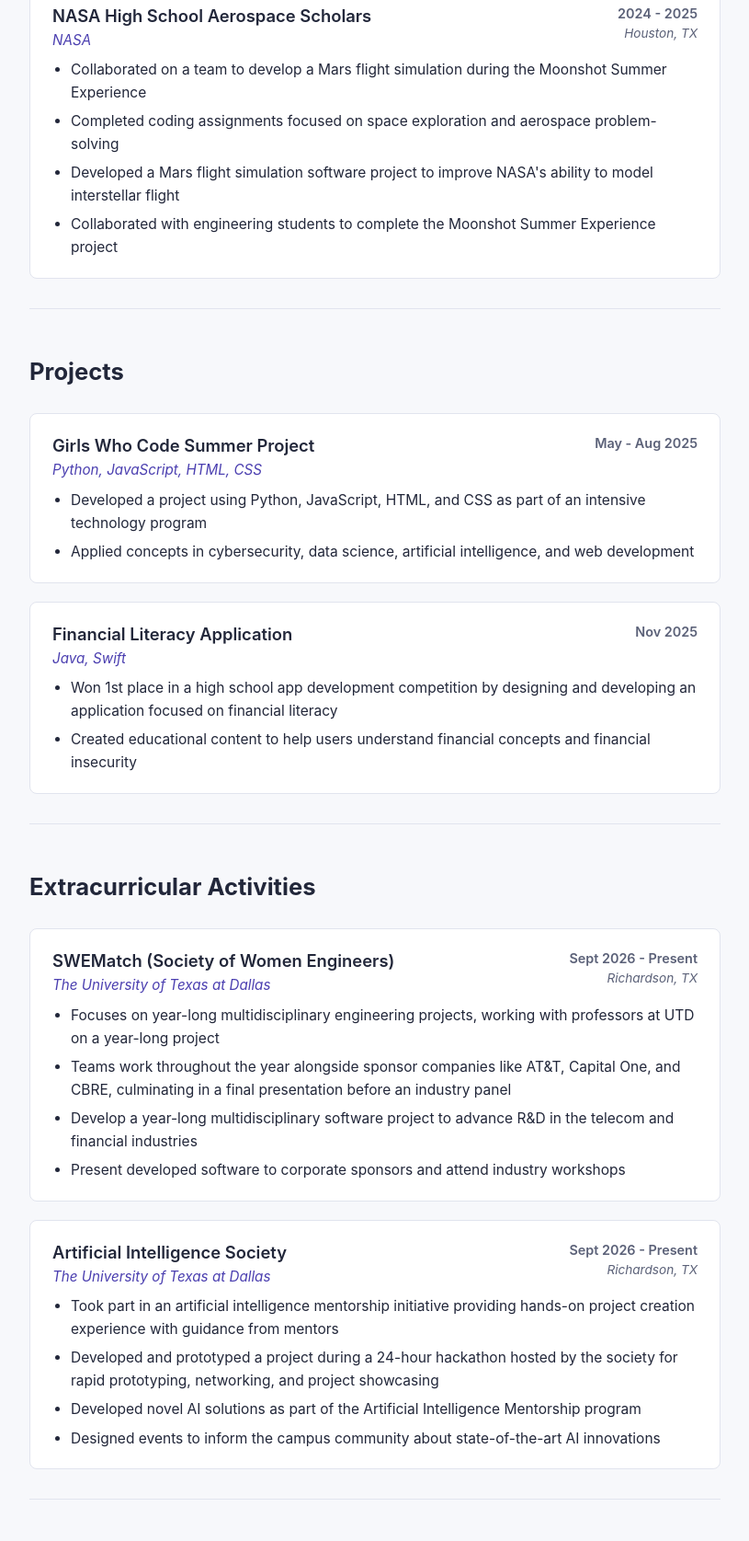
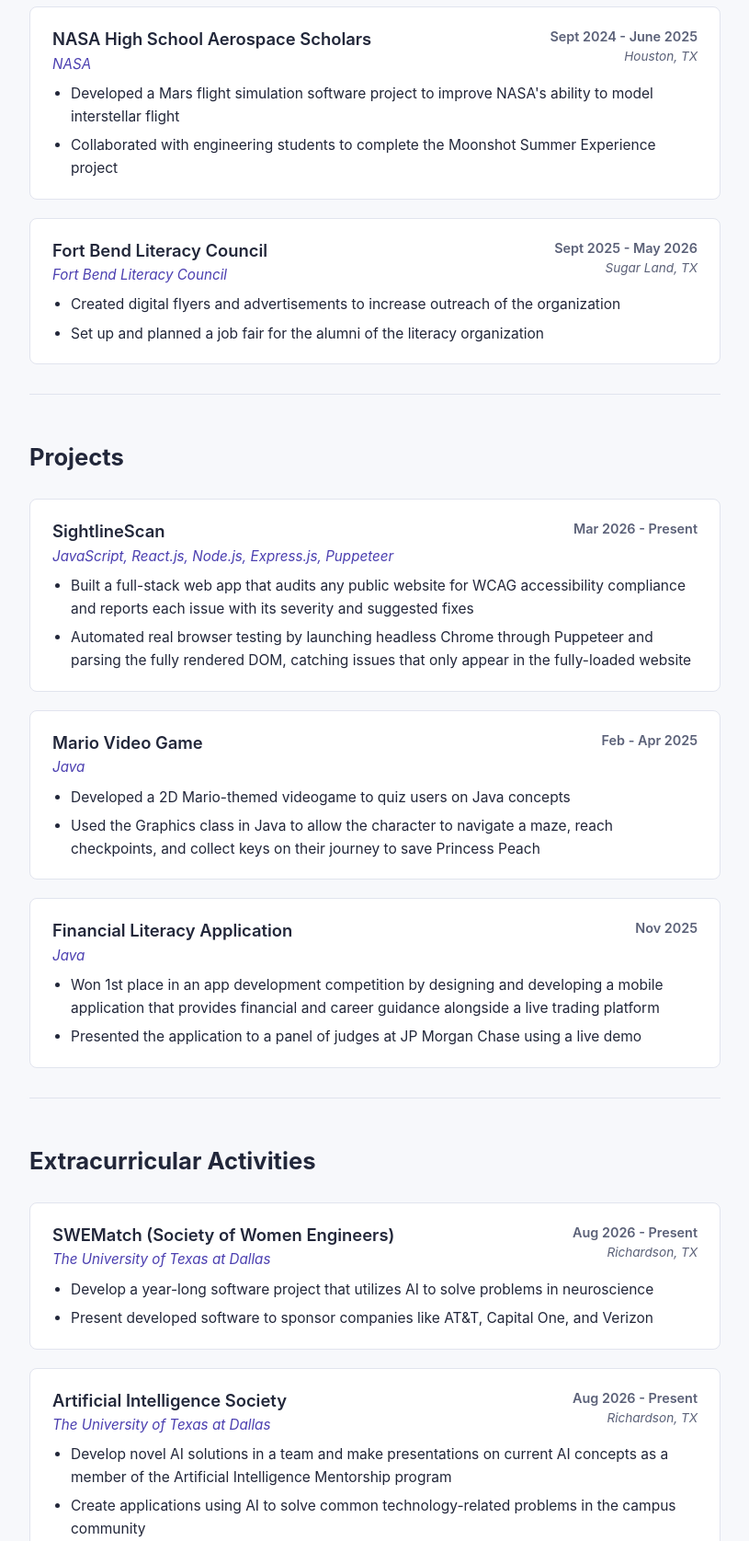
Before and after one commit to meenakshisanthanam/meenakshisanthanam.github.io, a plain HTML site: page index.html in a window 1280 px wide. Shown: the part 1125-2800 px from the top of the page at 92% size, without its empty margins (232-1047 px from the left). Drawn offline with Linux system fonts and the light colour scheme.

Commit message:
Update resume content: new projects, experience, and activities
Co-Authored-By: Claude Sonnet 5 <noreply@anthropic.com>

```diff
--- a/index.html
+++ b/index.html
@@ -19,13 +19,15 @@
             <div class="bio-content">
                 <p>I'm a Computer Science major at UT Dallas. I got into coding through NASA's High School
                     Aerospace Scholars program, where I helped build a Mars flight simulation, and I've been hooked
-                    on building things ever since. Last summer I worked on a project through Girls Who Code that
-                    touched on cybersecurity, data science, and web dev, and this past fall I built a financial
-                    literacy app with a friend that ended up winning our school's app dev competition.</p>
+                    on building things ever since. Lately I've been working on SightlineScan, a web app that scans
+                    public websites for accessibility issues, and before that I built a Mario-themed game to quiz
+                    people on Java and a financial literacy app that won 1st place at a competition judged at JP
+                    Morgan Chase.</p>
                 <p>Right now I'm part of SWEMatch through the Society of Women Engineers, where we're working on a
-                    year-long software project with industry sponsors like AT&amp;T and Capital One. I'm also in the
-                    Artificial Intelligence Society, prototyping AI projects and helping put together events for
-                    other students on campus.</p>
+                    year-long software project with industry sponsors like AT&amp;T, Capital One, and Verizon. I'm
+                    also in the Artificial Intelligence Society, building AI projects and putting together events
+                    for other students on campus. Outside of school I volunteer with the Fort Bend Literacy
+                    Council, helping with outreach and their alumni job fair.</p>
                 <div class="social-links">
                     <a href="https://github.com/meenakshisanthanam" target="_blank">GitHub</a>
                     <a href="mailto:meenakshi.k.santhanam@gmail.com">Email</a>
@@ -80,18 +82,32 @@
                         <p class="entry-subtitle">NASA</p>
                     </div>
                     <div class="entry-meta">
-                        <span class="entry-date">2024 - 2025</span>
+                        <span class="entry-date">Sept 2024 - June 2025</span>
                         <span class="entry-location">Houston, TX</span>
                     </div>
                 </div>
                 <ul>
-                    <li>Collaborated on a team to develop a Mars flight simulation during the Moonshot Summer
-                        Experience</li>
-                    <li>Completed coding assignments focused on space exploration and aerospace problem-solving</li>
                     <li>Developed a Mars flight simulation software project to improve NASA's ability to model
                         interstellar flight</li>
                     <li>Collaborated with engineering students to complete the Moonshot Summer Experience project
                     </li>
+                </ul>
+            </div>
+
+            <div class="entry">
+                <div class="entry-header">
+                    <div>
+                        <h3>Fort Bend Literacy Council</h3>
+                        <p class="entry-subtitle">Fort Bend Literacy Council</p>
+                    </div>
+                    <div class="entry-meta">
+                        <span class="entry-date">Sept 2025 - May 2026</span>
+                        <span class="entry-location">Sugar Land, TX</span>
+                    </div>
+                </div>
+                <ul>
+                    <li>Created digital flyers and advertisements to increase outreach of the organization</li>
+                    <li>Set up and planned a job fair for the alumni of the literacy organization</li>
                 </ul>
             </div>
         </section>
@@ -103,18 +119,35 @@
             <div class="entry">
                 <div class="entry-header">
                     <div>
-                        <h3>Girls Who Code Summer Project</h3>
-                        <p class="entry-subtitle">Python, JavaScript, HTML, CSS</p>
+                        <h3>SightlineScan</h3>
+                        <p class="entry-subtitle">JavaScript, React.js, Node.js, Express.js, Puppeteer</p>
                     </div>
                     <div class="entry-meta">
-                        <span class="entry-date">May - Aug 2025</span>
+                        <span class="entry-date">Mar 2026 - Present</span>
                     </div>
                 </div>
                 <ul>
-                    <li>Developed a project using Python, JavaScript, HTML, and CSS as part of an intensive
-                        technology program</li>
-                    <li>Applied concepts in cybersecurity, data science, artificial intelligence, and web
-                        development</li>
+                    <li>Built a full-stack web app that audits any public website for WCAG accessibility compliance
+                        and reports each issue with its severity and suggested fixes</li>
+                    <li>Automated real browser testing by launching headless Chrome through Puppeteer and parsing
+                        the fully rendered DOM, catching issues that only appear in the fully-loaded website</li>
+                </ul>
+            </div>
+
+            <div class="entry">
+                <div class="entry-header">
+                    <div>
+                        <h3>Mario Video Game</h3>
+                        <p class="entry-subtitle">Java</p>
+                    </div>
+                    <div class="entry-meta">
+                        <span class="entry-date">Feb - Apr 2025</span>
+                    </div>
+                </div>
+                <ul>
+                    <li>Developed a 2D Mario-themed videogame to quiz users on Java concepts</li>
+                    <li>Used the Graphics class in Java to allow the character to navigate a maze, reach
+                        checkpoints, and collect keys on their journey to save Princess Peach</li>
                 </ul>
             </div>
 
@@ -122,17 +155,17 @@
                 <div class="entry-header">
                     <div>
                         <h3>Financial Literacy Application</h3>
-                        <p class="entry-subtitle">Java, Swift</p>
+                        <p class="entry-subtitle">Java</p>
                     </div>
                     <div class="entry-meta">
                         <span class="entry-date">Nov 2025</span>
                     </div>
                 </div>
                 <ul>
-                    <li>Won 1st place in a high school app development competition by designing and developing an
-                        application focused on financial literacy</li>
-                    <li>Created educational content to help users understand financial concepts and financial
-                        insecurity</li>
+                    <li>Won 1st place in an app development competition by designing and developing a mobile
+                        application that provides financial and career guidance alongside a live trading
+                        platform</li>
+                    <li>Presented the application to a panel of judges at JP Morgan Chase using a live demo</li>
                 </ul>
             </div>
         </section>
@@ -148,18 +181,13 @@
                         <p class="entry-subtitle">The University of Texas at Dallas</p>
                     </div>
                     <div class="entry-meta">
-                        <span class="entry-date">Sept 2026 - Present</span>
+                        <span class="entry-date">Aug 2026 - Present</span>
                         <span class="entry-location">Richardson, TX</span>
                     </div>
                 </div>
                 <ul>
-                    <li>Focuses on year-long multidisciplinary engineering projects, working with professors at UTD
-                        on a year-long project</li>
-                    <li>Teams work throughout the year alongside sponsor companies like AT&amp;T, Capital One, and
-                        CBRE, culminating in a final presentation before an industry panel</li>
-                    <li>Develop a year-long multidisciplinary software project to advance R&amp;D in the telecom and
-                        financial industries</li>
-                    <li>Present developed software to corporate sponsors and attend industry workshops</li>
+                    <li>Develop a year-long software project that utilizes AI to solve problems in neuroscience</li>
+                    <li>Present developed software to sponsor companies like AT&amp;T, Capital One, and Verizon</li>
                 </ul>
             </div>
 
@@ -170,17 +198,15 @@
                         <p class="entry-subtitle">The University of Texas at Dallas</p>
                     </div>
                     <div class="entry-meta">
-                        <span class="entry-date">Sept 2026 - Present</span>
+                        <span class="entry-date">Aug 2026 - Present</span>
                         <span class="entry-location">Richardson, TX</span>
                     </div>
                 </div>
                 <ul>
-                    <li>Took part in an artificial intelligence mentorship initiative providing hands-on project
-                        creation experience with guidance from mentors</li>
-                    <li>Developed and prototyped a project during a 24-hour hackathon hosted by the society for
-                        rapid prototyping, networking, and project showcasing</li>
-                    <li>Developed novel AI solutions as part of the Artificial Intelligence Mentorship program</li>
-                    <li>Designed events to inform the campus community about state-of-the-art AI innovations</li>
+                    <li>Develop novel AI solutions in a team and make presentations on current AI concepts as a
+                        member of the Artificial Intelligence Mentorship program</li>
+                    <li>Create applications using AI to solve common technology-related problems in the campus
+                        community</li>
                 </ul>
             </div>
         </section>
@@ -195,7 +221,7 @@
                 </div>
                 <div class="skill-group">
                     <h3>Libraries/Frameworks</h3>
-                    <p>Next.js, React.js, Tailwind CSS, C++ STL</p>
+                    <p>Node.js, React.js, Express.js, Puppeteer, C++ STL</p>
                 </div>
                 <div class="skill-group">
                     <h3>Developer Tools</h3>
```
